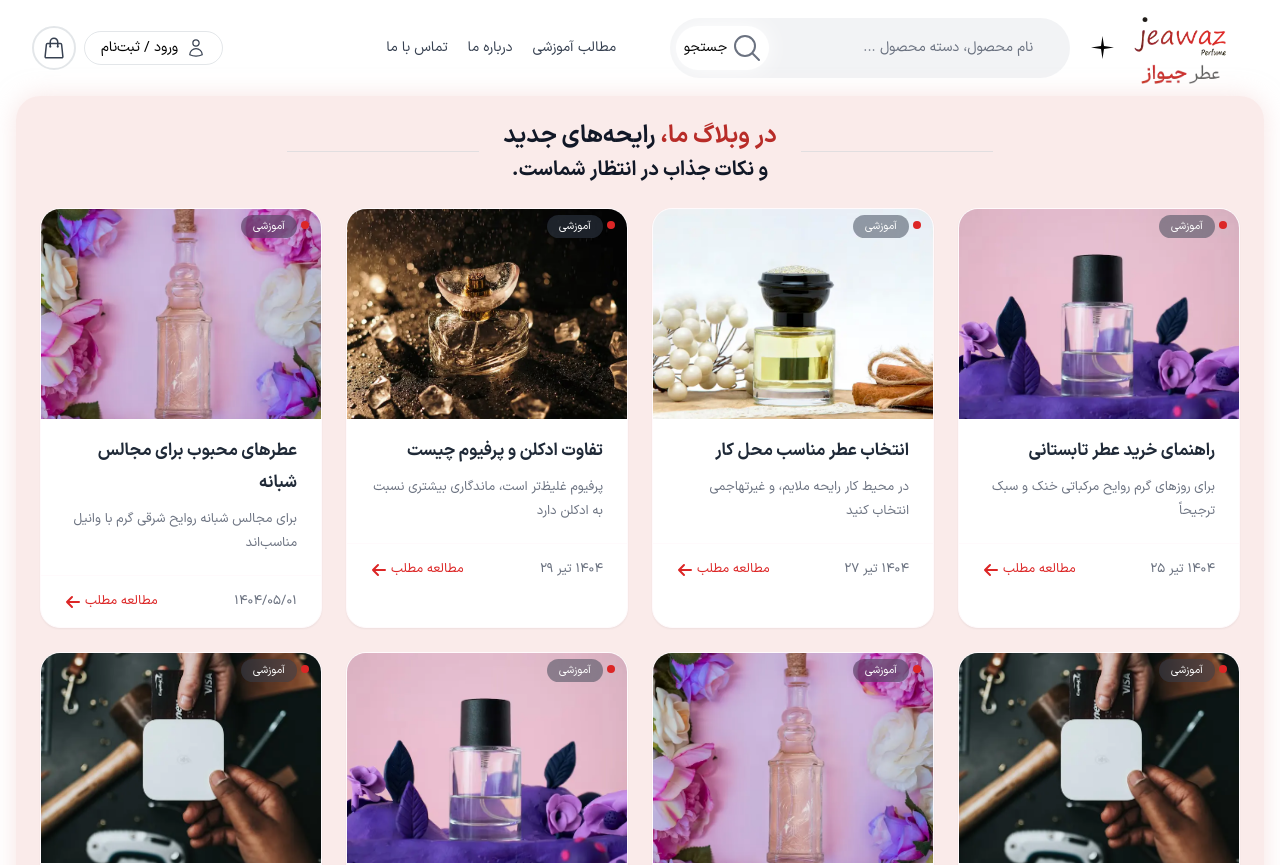
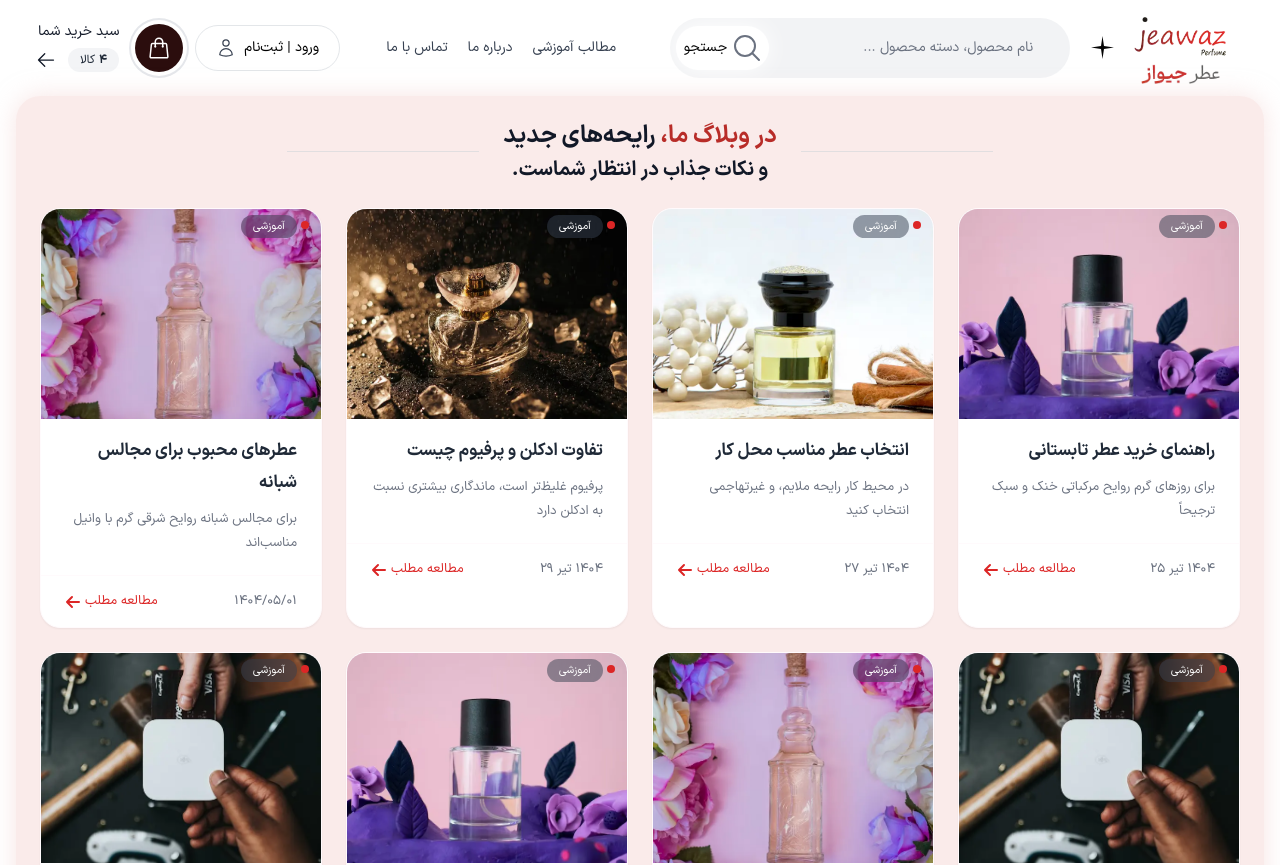
Before and after one commit to MohammadmehdiJamalpour/jeawaz, a React (Vite) app: page / in a window 1280 px wide. Shown: the top 865 px of the page. Built offline with nearby package versions, Linux system fonts and the light colour scheme.

Commit message:
CartAction components has been added

```diff
--- a/src/components/header/Actions.jsx
+++ b/src/components/header/Actions.jsx
@@ -2,39 +2,34 @@ import React from "react";
 import { useNavigate } from "react-router-dom";
 import {
   Squares2X2Icon,
-  ShoppingBagIcon,
   UserIcon,
 } from "@heroicons/react/24/outline";
 import CircleBtn from "../../ui/CircleBtn";
+import CartAction from "./CartAction";
 
 const Actions = React.memo(function Actions() {
   const navigate = useNavigate();
 
   return (
-    <div className="flex items-center justify-end flex-1   gap-2">
+    <div className="flex flex-1 items-center justify-end gap-2" dir="rtl">
       {/* ورود / ثبت نام */}
       <button
         type="button"
         onClick={() => navigate("/dashboard")}
-        className="flex items-center gap-2 rounded-full border border-gray-300/60 px-4 py-1.5 text-sm hover:shadow"
+        className="flex items-center gap-2 rounded-full border border-gray-300/60 px-5 py-3 text-xs lg:text-sm  hover:shadow"
       >
+        ورود | ثبت‌نام
         <UserIcon className="h-5 w-5 text-gray-700" />
-        ورود / ثبت‌نام
       </button>
 
-      {/* سبد خرید */}
-      <CircleBtn label="سبد خرید" onClick={() => navigate("/cart")}>
-        <ShoppingBagIcon className="h-6 w-6 text-gray-700" />
-      </CircleBtn>
+      {/* NEW: CartAction (replaces old CircleBtn cart) */}
+      <CartAction
+        count={4}                               // TODO: wire to your cart state
+        onOpen={() => navigate("/cart")}
+        onBack={() => navigate(-1)}
+      />
 
-      {/* دسته‌بندی‌ها (only on mobile) */}
-      <CircleBtn
-        className="lg:hidden"
-        label="دسته‌بندی‌ها"
-        onClick={() => navigate("/categories")}
-      >
-        <Squares2X2Icon className="h-6 w-6 text-gray-700" />
-      </CircleBtn>
+
     </div>
   );
 });
--- /dev/null
+++ b/src/components/header/CartAction.jsx
@@ -0,0 +1,55 @@
+import React from "react";
+import { ShoppingBagIcon, ArrowLeftIcon } from "@heroicons/react/24/outline";
+
+/** Convert 0-9 to Persian digits */
+function toFa(n) {
+  return String(n).replace(/\d/g, d => "۰۱۲۳۴۵۶۷۸۹"[Number(d)]);
+}
+
+
+const CartAction = ({ count = 0, onOpen, onBack, className = "" }) => {
+  return (
+    <div className={`flex items-center gap-3 ${className}`}>
+
+      <button
+        type="button"
+        onClick={onOpen}
+        aria-label="رفتن به سبد خرید"
+        className="shrink-0 rounded-full p-1 ring-2 ring-gray-200 hover:ring-gray-300"
+      >
+        <span className="flex h-12 w-12 items-center justify-center rounded-full bg-[#2B0D0D] text-white">
+          <ShoppingBagIcon className="h-6 w-6" />
+        </span>
+      </button>
+      {/* Text + back + count */}
+      <div className="flex flex-col">
+        <span className="text-sm text-gray-900">
+          سبد خرید شما
+        </span>
+
+        <div className="mt-1 flex items-center gap-2">
+
+
+          {/* count pill */}
+          <span className="inline-flex items-center gap-1 rounded-full bg-gray-100 px-3 py-1 text-xs text-gray-800">
+            <strong className="font-semibold">{toFa(count)}</strong>
+            <span>کالا</span>
+          </span>
+           {/* back */}
+          <button
+            type="button"
+            onClick={onBack}
+            aria-label="بازگشت"
+            className="rounded-full p-1 hover:bg-gray-100"
+          >
+            <ArrowLeftIcon className="h-5 w-5 text-gray-900" />
+          </button>
+        </div>
+      </div>
+
+
+    </div>
+  );
+};
+
+export default React.memo(CartAction);
--- a/src/components/header/MobileBar.jsx
+++ b/src/components/header/MobileBar.jsx
@@ -9,7 +9,7 @@ const MobileBar = React.memo(function MobileBar() {
   return (
     <div className="md:hidden" dir="rtl">
       {/* Top row: cart | brand | categories */}
-      <div className="flex items-center justify-between px-2 pt-4">
+      <div className="flex items-center mb-2 justify-between px-2 pt-4">
         <CircleBtn className="border-primary-400/40 " label="دسته‌بندی‌ها">
           <Squares2X2Icon className="h-6 w-6 text-primary-500" />
         </CircleBtn>
--- a/src/components/header/NavLinks.jsx
+++ b/src/components/header/NavLinks.jsx
@@ -2,7 +2,7 @@ import React from "react";
 
 const NavLinks = React.memo(function NavLinks({ className = "" }) {
   return (
-    <nav className={`hidden lg:flex items-center md:mr-4 gap-5 text-sm text-gray-700 ${className}`}>
+    <nav className={`hidden xl:flex items-center md:mr-4 gap-5 text-sm text-gray-700 ${className}`}>
       <a className="hover:text-primary-600" href="#">مطالب آموزشی</a>
       <a className="hover:text-primary-600" href="#">درباره ما</a>
       <a className="hover:text-primary-600" href="#">تماس با ما</a>
```
